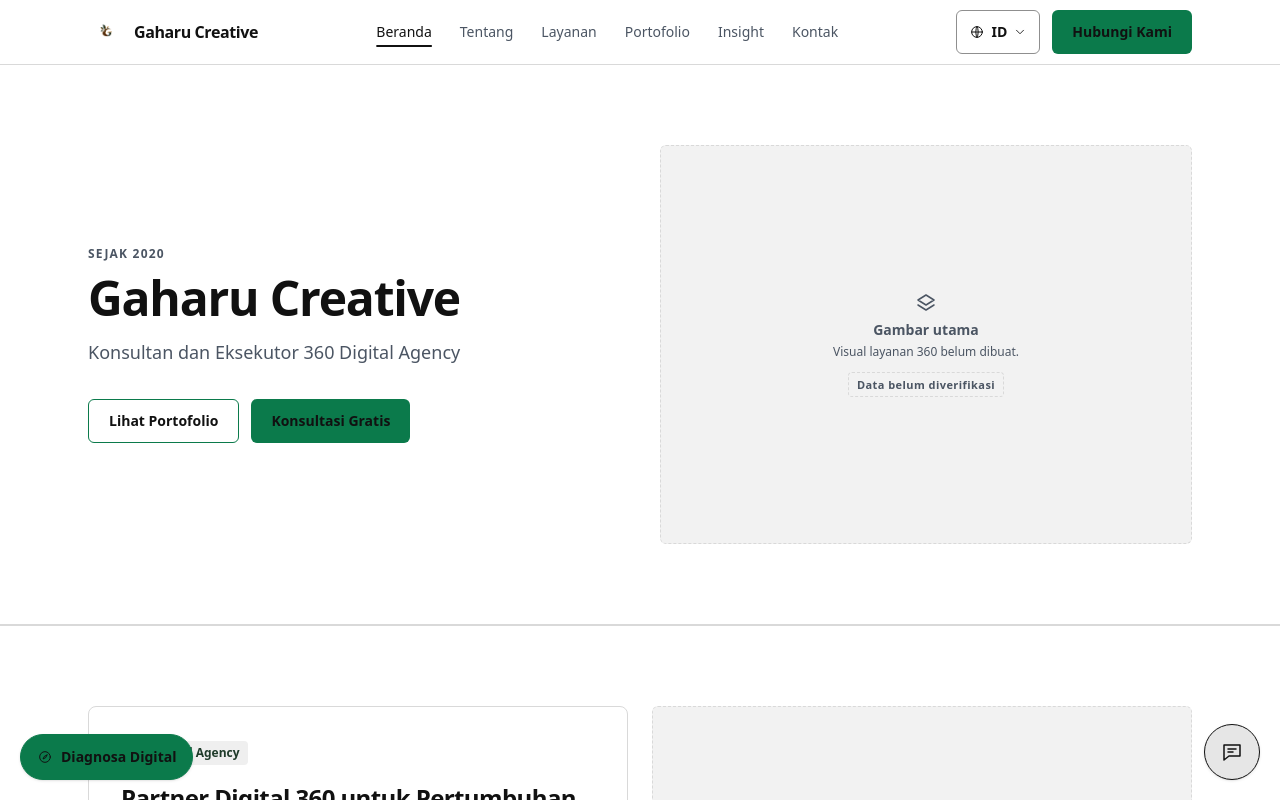
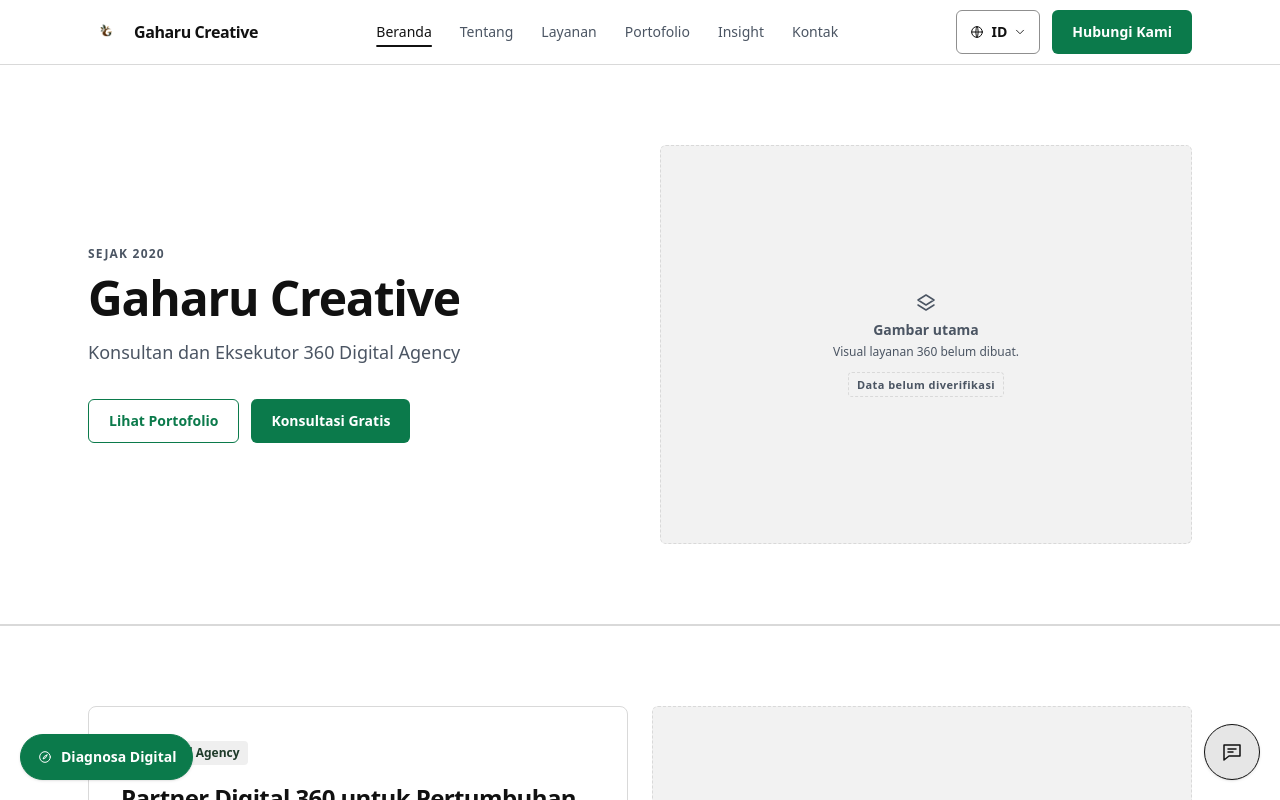
Before and after one commit to PKL-DigiTicket-SMKN-1-Adiwerna/Proyek-Website-Gaharu-Creative, a React (Vite) app: page / in a window 1280 px wide. Shown: the top 800 px of the page. Built offline with nearby package versions, Linux system fonts and the light colour scheme.

Commit message:
style: sesuaikan warna font di dalam button dengan hijau

```diff
--- a/src/components/Diagnosa.jsx
+++ b/src/components/Diagnosa.jsx
@@ -116,7 +116,7 @@ function OptionCard({ active, onClick, icon, title, detail, multi = false }) {
       {icon ? (
         <span
           className={`flex h-9 w-9 shrink-0 items-center justify-center rounded-full ${
-            active ? "bg-button text-button-ink" : "bg-fill text-ink"
+            active ? "bg-button text-button-text" : "bg-fill text-ink"
           }`}
           aria-hidden="true"
         >
@@ -130,7 +130,7 @@ function OptionCard({ active, onClick, icon, title, detail, multi = false }) {
       {multi ? (
         <span
           className={`mt-0.5 flex h-5 w-5 shrink-0 items-center justify-center rounded-sm border ${
-            active ? "border-button bg-button text-button-ink" : "border-field bg-paper text-transparent"
+            active ? "border-button bg-button text-button-text" : "border-field bg-paper text-transparent"
           }`}
           aria-hidden="true"
         >
@@ -268,7 +268,7 @@ export default function Diagnosa() {
           reset();
           setOpen(true);
         }}
-        className="fixed bottom-5 left-5 z-40 inline-flex items-center gap-2 rounded-full border border-button bg-button px-4 py-3 text-sm font-semibold text-button-ink shadow-sm transition-colors hover:opacity-90"
+        className="fixed bottom-5 left-5 z-40 inline-flex items-center gap-2 rounded-full border border-button bg-button px-4 py-3 text-sm font-semibold text-button-text shadow-sm transition-colors hover:opacity-90"
         aria-label="Buka diagnosa digital 360"
       >
         <Icon name="compass" className="h-4 w-4" />
@@ -454,7 +454,7 @@ export default function Diagnosa() {
                     className="rounded-md border border-line bg-block p-4"
                   >
                     <div className="flex items-center gap-3">
-                      <span className="flex h-9 w-9 shrink-0 items-center justify-center rounded-full bg-button text-button-ink">
+                      <span className="flex h-9 w-9 shrink-0 items-center justify-center rounded-full bg-button text-button-text">
                         <Icon name={service.icon} className="h-4 w-4" />
                       </span>
                       <span>
--- a/src/components/ui.jsx
+++ b/src/components/ui.jsx
@@ -13,9 +13,9 @@ const buttonBase =
   "inline-flex min-h-11 items-center justify-center gap-2 rounded-md px-5 py-2.5 text-sm font-semibold transition-colors";
 
 const buttonStyles = {
-  primary: "bg-button text-button-ink hover:opacity-90",
-  secondary: "border border-button bg-paper text-button-ink hover:bg-button/10",
-  nav: "bg-button text-button-ink hover:opacity-90",
+  primary: "bg-button text-button-text hover:opacity-90",
+  secondary: "border border-button bg-paper text-button hover:bg-button/10",
+  nav: "bg-button text-button-text hover:opacity-90",
 };
 
 /* Tombol bisa berubah jadi tautan router, tautan luar, atau tombol form. */
--- a/src/index.css
+++ b/src/index.css
@@ -25,6 +25,7 @@
   /* Tombol utama seluruh situs. */
   --button: #0b7a4b;
   --button-ink: #111111;
+  --button-text: #ffffff;
 }
 
 /* Nilai di atas diterjemahkan jadi utility Tailwind, jadi bg-paper dan text-ink
@@ -44,6 +45,7 @@
   --color-brand-ink: var(--brand-ink);
   --color-button: var(--button);
   --color-button-ink: var(--button-ink);
+  --color-button-text: var(--button-text);
 
   --font-sans: "Plus Jakarta Sans Variable", ui-sans-serif, system-ui, sans-serif;
 }
```
